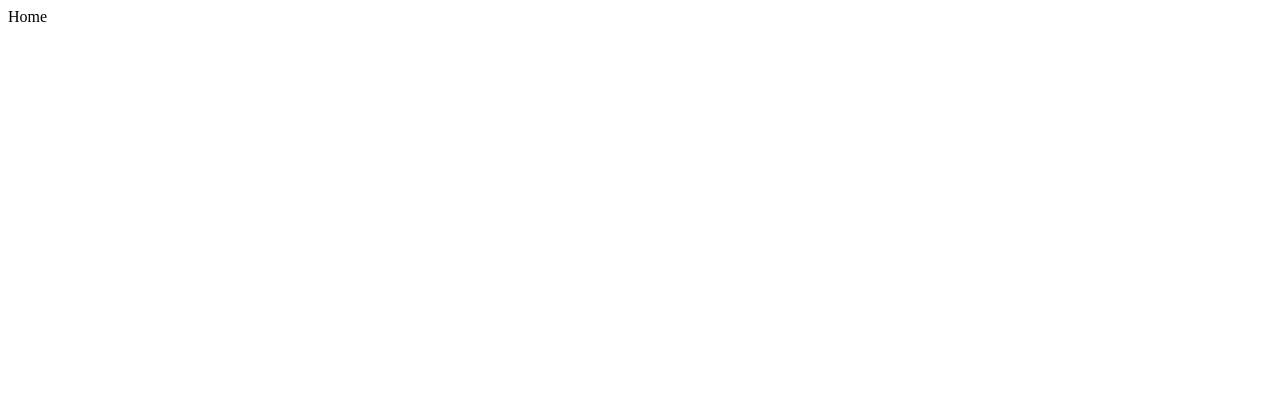
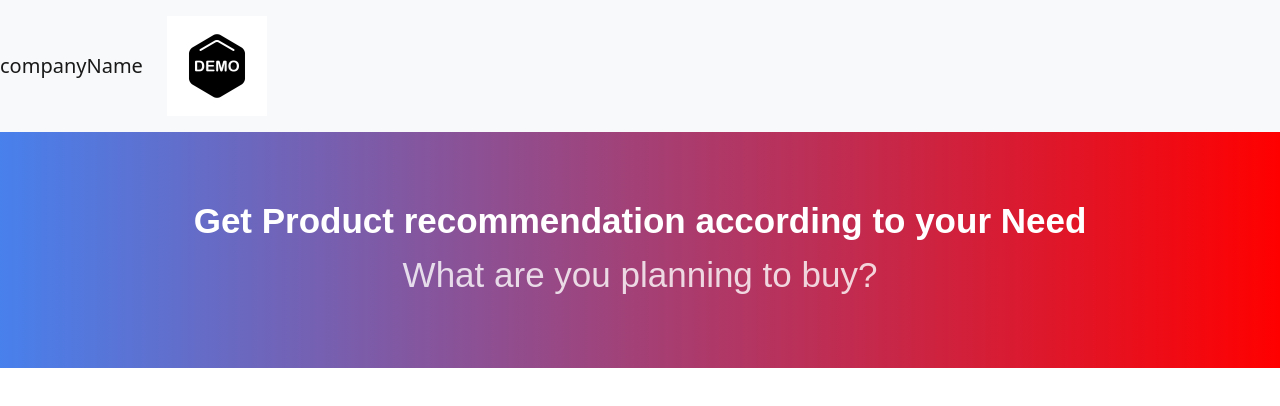
Before and after one commit to rohtshrma/recommendation_system, a React (Create React App) app in the folder frontend/: page / in a window 1280 px wide. Shown: the top 406 px of the page. Built offline with nearby package versions, Linux system fonts and the light colour scheme; the HTML template or start-up script is replaced by a standard one.

Commit message:
home page
home page banner and header done

```diff
--- a/frontend/package.json
+++ b/frontend/package.json
@@ -6,7 +6,9 @@
     "@testing-library/jest-dom": "^5.16.1",
     "@testing-library/react": "^12.1.2",
     "@testing-library/user-event": "^13.5.0",
+    "bootstrap": "^5.1.3",
     "react": "^17.0.2",
+    "react-bootstrap": "^2.1.1",
     "react-dom": "^17.0.2",
     "react-scripts": "5.0.0",
     "web-vitals": "^2.1.3"
--- a/frontend/src/App.js
+++ b/frontend/src/App.js
@@ -1,5 +1,5 @@
 import Home from "./components/Home/Home";
-
+import '../node_modules/bootstrap/dist/css/bootstrap.min.css';
 function App() {
   return (
     <div className="App">
--- /dev/null
+++ b/frontend/src/components/Header/Header.css
@@ -0,0 +1,50 @@
+.company_logo {
+    width:100px;
+}
+
+@import url(//fonts.googleapis.com/css?family=Montserrat:400,700);
+.static-slider10 {
+  font-family: "Montserrat", sans-serif;
+  font-weight: 300;
+	padding: 5% 0;
+  background-size: cover;
+  background-position: center center;
+}
+.static-slider10 .title {
+  font-weight: 700;
+  font-size: 35px;
+  line-height: 50px;
+}
+
+.static-slider10 .subtitle {
+    line-height: 24px;
+}
+
+@media (max-width: 900px) {
+  .static-slider10 .title {
+    font-size: 40px;
+    line-height: 45px;
+  }
+}
+
+.static-slider10 .btn-md {
+    padding: 15px 45px;
+    font-size: 16px;
+}
+
+.static-slider10 .badge {
+	line-height: 21px;
+}
+
+.static-slider10 .badge-inverse {
+	background: #3e4555;
+}
+
+.static-slider10 .op-8 {
+	opacity: 0.8;
+}
+
+@media (max-width: 320px) {
+.static-slider10 .title{
+font-size: 25px !important;
+}}
--- /dev/null
+++ b/frontend/src/components/Header/Header.jsx
@@ -0,0 +1,60 @@
+import React from "react";
+import './Header.css';
+import logoImg from "../images/demo_icon.jpg";
+
+
+function Header() {
+  return (
+    <>
+
+
+
+<nav className="navbar navbar-expand-lg navbar-light bg-light">
+  <a className="navbar-brand" href="#">companyName</a>
+
+
+  <div  id="navbarSupportedContent">
+    <ul className="navbar-nav mr-auto">
+
+      <li className="nav-item active">
+        <a className="nav-link" href="#">
+        <img src={logoImg} className="company_logo"/>
+
+        </a>
+      </li>
+
+
+
+    </ul>
+
+  </div>
+</nav>
+
+{/* header end */}
+
+
+{/* banner start */}
+
+<div className="static-slider10" style={{backgroundImage: "linear-gradient(to right, #4880EC, red)", width:"100vw" }}>
+  <div className="container">
+
+    <div className="row justify-content-center ">
+
+      <div className="col-md-12 align-self-center text-center">
+        {/* <span className="badge rounded-pill badge-inverse text-white font-weight-light px-3 py-1">Creating Brands</span> */}
+        <h1 className=" title text-white "  style={{fontSize:"35px"}}>Get Product recommendation according to your Need</h1>
+        <h6 className="text-white font-weight-normal op-8"  style={{fontSize:"35px"}}>What are you planning to buy?</h6>
+        {/* <a className="btn btn-outline-light rounded-pill btn-md mt-3" href=""><span>Do you Need Help?</span></a> */}
+      </div>
+
+
+    </div>
+  </div>
+</div>
+
+{/* banner end */}
+    </>
+  );
+}
+
+export default Header;
--- a/frontend/src/components/Home/Home.jsx
+++ b/frontend/src/components/Home/Home.jsx
@@ -1,9 +1,9 @@
 import React from "react";
-
+import Header from '../Header/Header'
 function Home() {
   return (
     <>
-      <div>Home</div>
+      <Header/>
     </>
   );
 }
```
Also changed, not shown: frontend/src/components/images/demo_icon.jpg (added), 1 other file (tests, documents, lock files or other folders).
